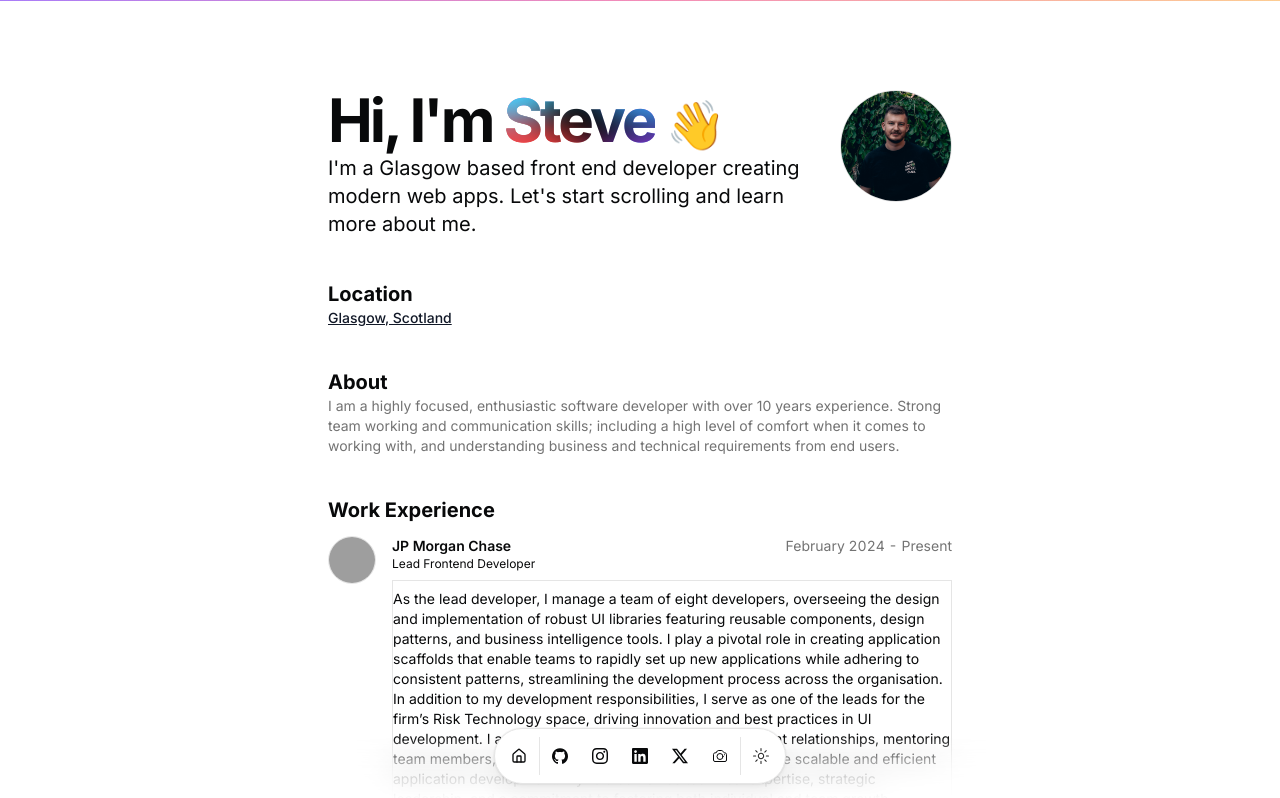
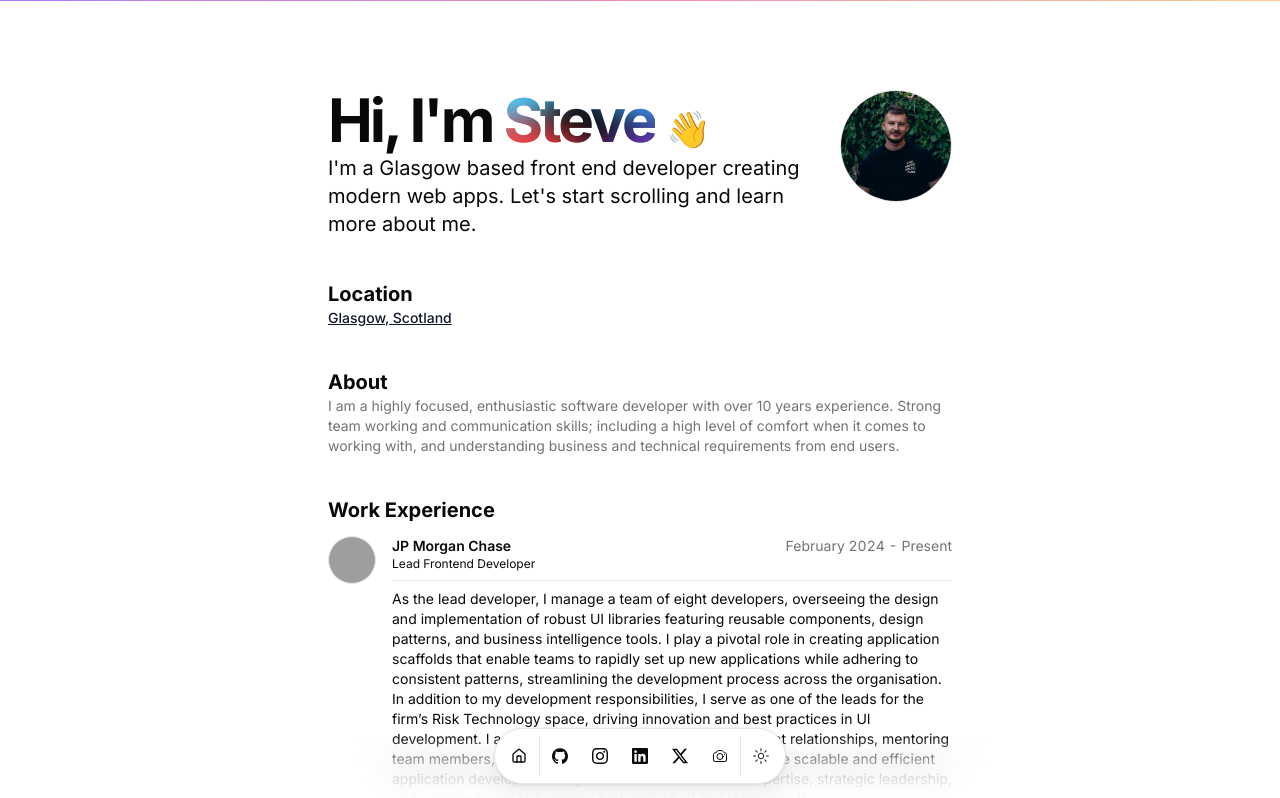
Before and after one commit to stevenmckinnon/resume-nextjs, a Next.js app: page / in a window 1280 px wide. Shown: the top 798 px of the page. Built offline with nearby package versions, Linux system fonts and the light colour scheme; grey boxes are pictures that could not be loaded.

Commit message:
Fixing border

```diff
--- a/src/app/page.tsx
+++ b/src/app/page.tsx
@@ -22,7 +22,7 @@ export default function Page() {
               <BlurFade delay={BLUR_FADE_DELAY}>
                 <h1 className="text-3xl font-bold tracking-tighter sm:text-5xl xl:text-6xl/none">
                   Hi, I&apos;m&nbsp;
-                  <AuroraText>{DATA.name.split(" ")[0]}</AuroraText> <span className="text-2xl sm:text-4xl xl:text-5xl/none">👋</span>
+                  <AuroraText>{DATA.name.split(" ")[0]}</AuroraText> <span className="text-xl sm:text-3xl xl:text-4xl/none">👋</span>
                 </h1>
               </BlurFade>
               <BlurFadeText
--- a/src/components/resume-card.tsx
+++ b/src/components/resume-card.tsx
@@ -103,7 +103,7 @@ export const ResumeCard = ({
                 duration: 0.7,
                 ease: [0.16, 1, 0.3, 1],
               }}
-              className="mt-2 pt-2 border border-solid border-[hsl(var(--border)] leading-[150%] text-xs sm:text-sm"
+              className="mt-2 pt-2 border-t border-solid border-[hsl(var(--border)] leading-[150%] text-xs sm:text-sm"
             >
               {description}
             </motion.div>
```
